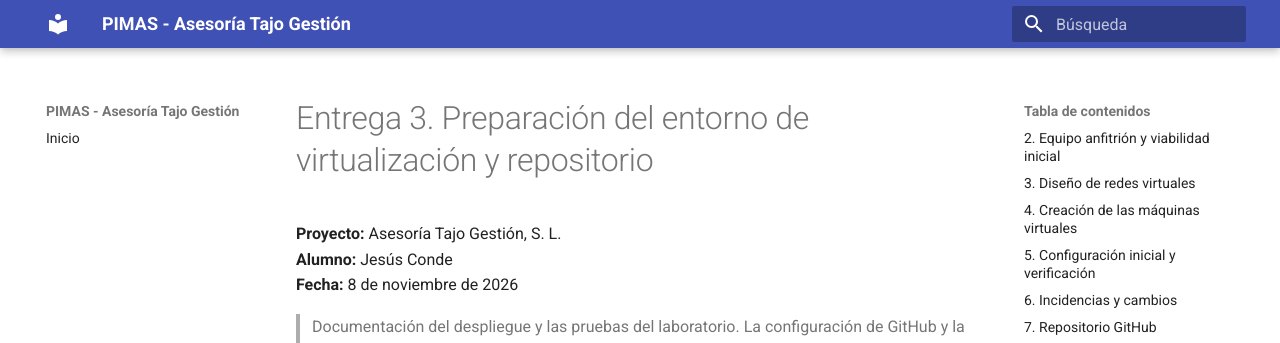
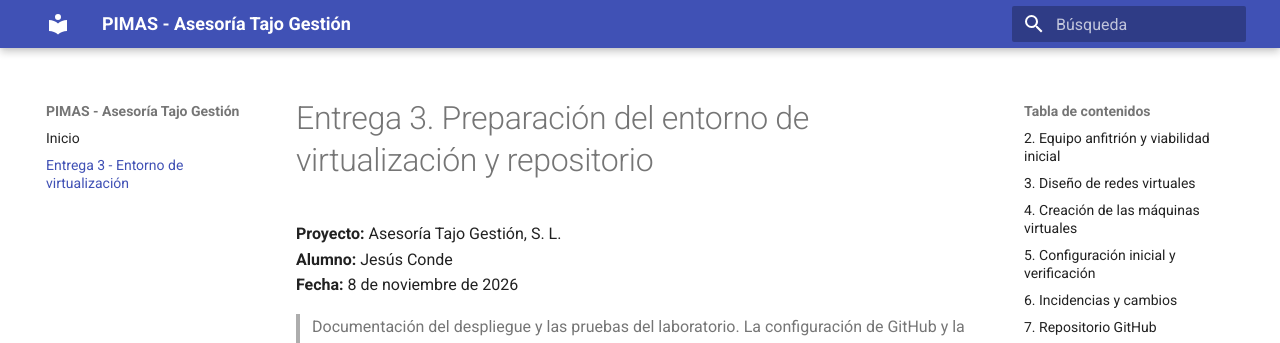
Before and after one commit to JCondeB/PIMAS-ASIR, an MkDocs documentation site: the page built from docs/entrega-3.md, in a window 1280 px wide. Shown: the top 343 px of the page. Built offline with MkDocs 1.6.1 and Material for MkDocs 9.7.7, drawn with Linux system fonts in a browser that asks for light colours.

Commit message:
Añadir Entrega 3 al menú

```diff
--- a/mkdocs.yml
+++ b/mkdocs.yml
@@ -8,5 +8,6 @@ theme:
 
 nav:
   - Inicio: index.md
+  - Entrega 3 - Entorno de virtualización: entrega-3.md
 
 docs_dir: docs
```
